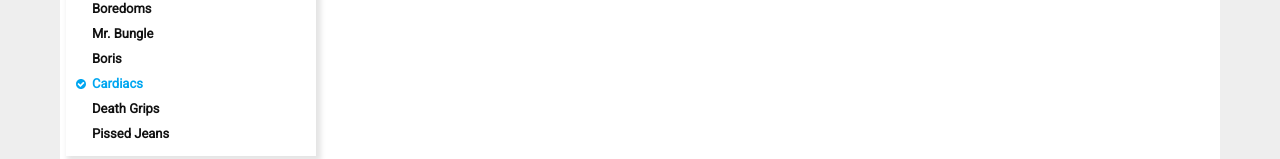
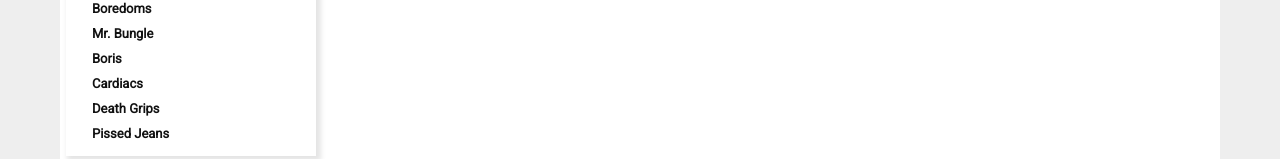
Before and after one commit to SupFrig/react-dropdown, a React app: page / in a window 1280 px wide. Both pictures are taken after a click on the link "Cardiacs". Shown: the part 197-356 px from the top of the page. Built offline with nearby package versions, Linux system fonts and the light colour scheme; the HTML template or start-up script is replaced by a standard one.

Commit message:
update styled component

```diff
--- a/src/js/components/Dropdown.js
+++ b/src/js/components/Dropdown.js
@@ -1,14 +1,16 @@
 import React, { Component, useState, useEffect, useRef } from "react";
 import DropdownItem from "./dropdownItem.js";
 import Axios from "axios";
+import { DropdownInput } from "./../styles/styles.js";
 
 const Dropdown = (props) => {
     const dropdownRef = useRef(null);
     const defaultText = props.defaultText === undefined ? "Sélectionnez une valeur" : props.defaultText;
     const [options,setOptions] = useState(props.options);
+    const [selectedOptions, setSelectedOptions] = useState(options.filter(option => option.selected === true).map(({value}) => value));
     const [search,setSearch] = useState('');
     const [offset,setOffset] = useState(props.offset === undefined ? false : props.offset);
-    const [selectedValues, setSelectedValues] = useState(options.filter(option => option.selected === true).map(({value}) => value));
+
     const [buttonText, setButtonText] = useState(defaultText);
     const [active,setActive] = useState(false);
 
@@ -25,10 +27,10 @@
     });
 
     const defineText = () => {
-        if(selectedValues.length > 1){
-            setButtonText(`${selectedValues.length} valeurs sélectionnées`);
-        }else if(selectedValues.length == 1){
-            setButtonText(props.options.filter(option => option.value == selectedValues[0])[0].text);
+        if(selectedOptions.length > 1){
+            setButtonText(`${selectedOptions.length} valeurs sélectionnées`);
+        }else if(selectedOptions.length == 1){
+            setButtonText(props.options.filter(option => option.value == selectedOptions[0])[0].text);
         }else{
             setButtonText(defaultText);
         }
@@ -36,24 +38,24 @@
 
     const itemClickHandler = (e) => {
         let itemValue = e.target.getAttribute('data-value');
-        let updatedSelectedValues;
+        let updatedSelectedOptions;
         if(props.multiple){
-            if(selectedValues.includes(itemValue)){
-                updatedSelectedValues = selectedValues.filter(item => item != itemValue);
+            if(selectedOptions.includes(itemValue)){
+                updatedSelectedOptions = selectedOptions.filter(item => item != itemValue);
             }else{
-                let unsortedValues = [...selectedValues,itemValue];
+                let unsortedValues = [...selectedOptions,itemValue];
 
                 //on repars de options pour conserver l'ordre d'affichage original des éléments
-                updatedSelectedValues = options.filter(item => unsortedValues.includes(item.value)).map(({value}) => value);
+                updatedSelectedOptions = options.filter(item => unsortedValues.includes(item.value)).map(({value}) => value);
             }
         }else{
-            updatedSelectedValues = [itemValue];
+            updatedSelectedOptions = [itemValue];
 
             //si la sélection n'est pas multiple, on ferme le select au clic comme sur un select html classique
             setActive(false);
         }
 
-        setSelectedValues(updatedSelectedValues);
+        setSelectedOptions(updatedSelectedOptions);
     };
 
     const filterOptions = () => {
@@ -64,7 +66,7 @@
         if(offset) updatedOptions = updatedOptions.slice(0,offset);
 
         setOptions(updatedOptions);
-        setSelectedValues(selectedValues.filter(option => updatedOptions.map(({value}) => value).includes(option)));
+        setSelectedOptions(selectedOptions.filter(option => updatedOptions.map(({value}) => value).includes(option)));
     };
 
     const loadMore = () => {
@@ -75,7 +77,7 @@
     //Mise à jour du texte quand la valeur est modifiée
     useEffect(() => {
         defineText();
-    }, [selectedValues]);
+    }, [selectedOptions]);
 
     //Filtrage de la liste à la modification de la recherche
     useEffect(() => {
@@ -95,14 +97,14 @@
             <div className="Dropdown-list-container">
                 <ul className={active ? "Dropdown-list Dropdown-list--active" : "Dropdown-list"}>
                     {props.search ? <li><input className="Dropdown-search" onChange={(e) => setSearch(e.target.value)} type="text" placeholder="Search"/></li> : false}
-                    {props.selectAllButton && options.length > 0 ? <li className="Dropdown-filter" onClick={() => setSelectedValues(options.map(({value}) => value))}>Select All</li> : false}
-                    {props.clearButton && options.length > 0 ? <li className="Dropdown-filter" onClick={() => setSelectedValues([])}>Clear All</li> : false}
+                    {props.selectAllButton && options.length > 0 ? <li className="Dropdown-filter" onClick={() => setSelectedOptions(options.map(({value}) => value))}>Select All</li> : false}
+                    {props.clearButton && options.length > 0 ? <li className="Dropdown-filter" onClick={() => setSelectedOptions([])}>Clear All</li> : false}
                     {(props.selectAllButton || props.clearButton) && options.length > 0  ? <li className="Dropdown-delimiter"></li> : false}
 
                     {options.length > 0 ? options.map((option,i) => {
                         return <DropdownItem
                             key={i}
-                            className={selectedValues.includes(option.value) ? "Dropdown-list-item Dropdown-list-item--selected" : "Dropdown-list-item"}
+                            active={selectedOptions.includes(option.value)}
                             value={option.value}
                             clickHandler={itemClickHandler}
                             text={option.text}
@@ -111,11 +113,11 @@
                     {(offset && offset < props.options.length) ? <li className="Dropdown-more" onClick={loadMore}></li> : false}
                 </ul>
             </div>
-            <select readOnly value={props.multiple ? selectedValues : selectedValues[0]} multiple={props.multiple ? true : false}>
+            <DropdownInput readOnly value={props.multiple ? selectedOptions : selectedOptions[0]} multiple={props.multiple ? true : false}>
             {options.map((option,i) => {
                 return <option key={i} value={option.value}>{option.text}</option>
             })}
-            </select>
+            </DropdownInput>
         </div>
     );
 }
--- a/src/js/components/DropdownItem.js
+++ b/src/js/components/DropdownItem.js
@@ -1,7 +1,22 @@
 import React, { Component, useState, useEffect } from "react";
+import styled from 'styled-components';
+
+const DropdownListItem = styled.li`
+text-decoration: none;
+color: #111;
+padding-left: 16px;
+cursor: pointer;
+
+${props => props.active && css`
+    color: #00A6F0;
+    background: url(../img/go.svg) no-repeat left 50%;
+`}
+`;
 
 const DropdownItem = (props) => {
-    return <li className={props.className} onClick={props.clickHandler} data-value={props.value}>{props.text}</li>;
+
+
+    return <DropdownListItem onClick={props.clickHandler} data-value={props.value}>{props.text}</DropdownListItem>;
 };
 
 export default DropdownItem;
--- /dev/null
+++ b/src/js/styles/styles.js
@@ -0,0 +1,17 @@
+import styled from 'styled-components';
+
+export const DropdownInput = styled.a`
+opacity: 0;
+position: absolute;
+z-index: -1;`;
+
+export const DropdownListItem = styled.a`
+text-decoration: none;
+color: #111;
+padding-left: 16px;
+cursor: pointer;
+display: block;
+
+&:hover {
+    color: #00A6F0;
+}`;
--- a/src/scss/_Dropdown.scss
+++ b/src/scss/_Dropdown.scss
@@ -82,14 +82,6 @@
         }
 
         &-item {
-            text-decoration: none;
-            color: #111;
-            padding-left: 16px;
-            cursor: pointer;
-
-            &:hover {
-                color: #00A6F0;
-            }
 
             &--selected {
                 color: #00A6F0;
```
